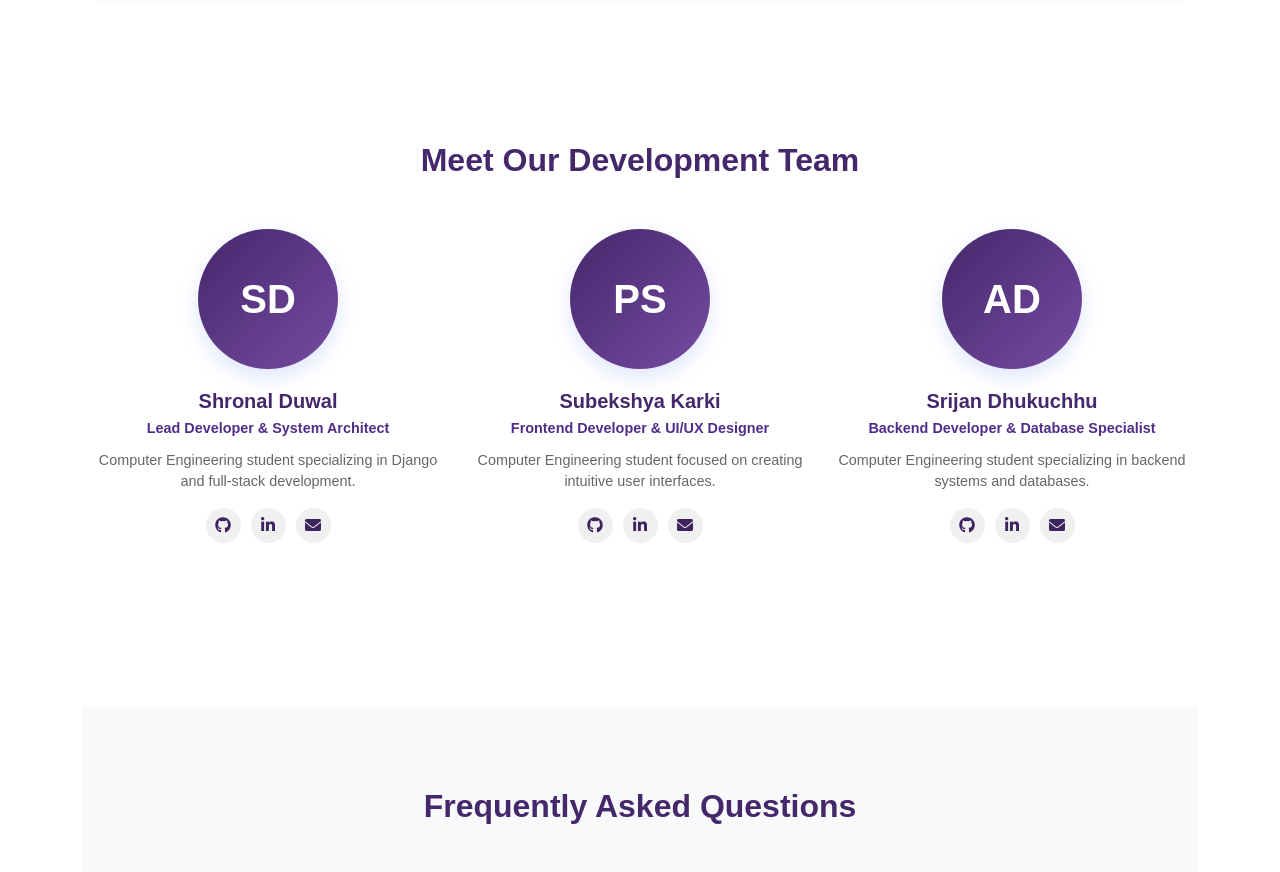
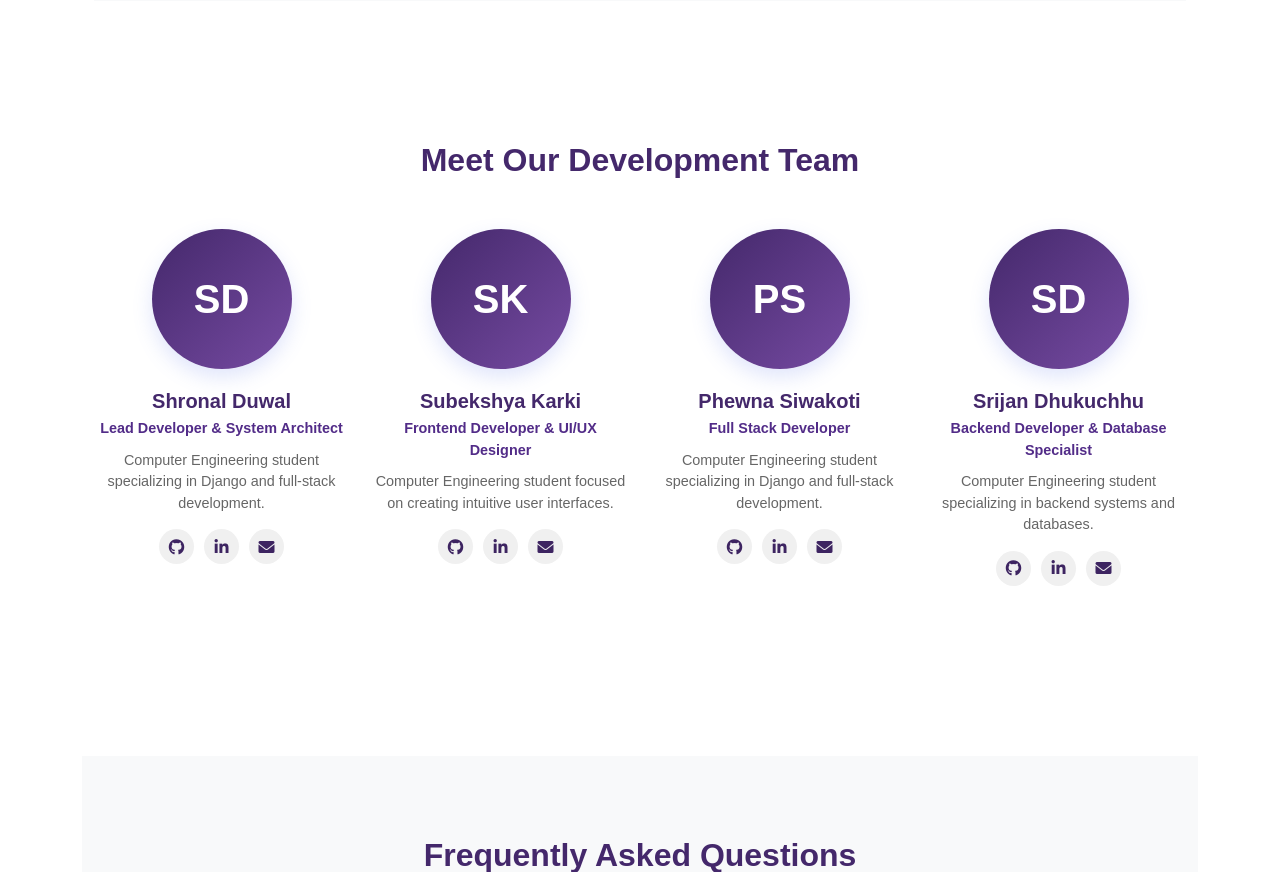
Before and after one commit to shronal/khec_ems, a Django app: page /contact/ in a window 1280 px wide. Shown: the part 1877-2749 px from the top of the page. Run offline with Django 5.2, Linux system fonts and the light colour scheme.

Commit message:
List and contact

```diff
--- a/templates/events/contact.html
+++ b/templates/events/contact.html
@@ -241,6 +241,7 @@
         opacity: 0;
         transform: translateY(40px);
         transition: all 1s ease;
+        margin-bottom: 30px;
     }
 
     .team-member.show {
@@ -365,22 +366,15 @@
     }
 
     /* Responsive */
+    @media (max-width: 992px) {
+        .team-member { margin-bottom: 40px; }
+    }
+
     @media (max-width: 768px) {
-        .form-row {
-            grid-template-columns: 1fr;
-        }
-
-        .contact-hero h1 {
-            font-size: 2.5rem;
-        }
-
-        .form-container {
-            padding: 30px;
-        }
-
-        .contact-info-card {
-            margin: 15px 0;
-        }
+        .form-row { grid-template-columns: 1fr; }
+        .contact-hero h1 { font-size: 2.5rem; }
+        .form-container { padding: 30px; }
+        .contact-info-card { margin: 15px 0; }
     }
 </style>
 {% endblock %}
@@ -500,61 +494,63 @@
 <div class="container">
     <div class="team-section">
         <h2>Meet Our Development Team</h2>
-        <div class="row">
-            <div class="col-md-4 mb-4">
+        <div class="row row-cols-1 row-cols-md-2 row-cols-lg-4 g-4">
+            <!-- Member 1 -->
+            <div class="col">
                 <div class="team-member">
                     <div class="team-avatar">SD</div>
                     <h5>Shronal Duwal</h5>
                     <div class="role">Lead Developer & System Architect</div>
                     <p>Computer Engineering student specializing in Django and full-stack development.</p>
                     <div class="social-links">
-                        <a href="https://github.com" class="social-link" title="GitHub">
-                            <i class="fab fa-github"></i>
-                        </a>
-                        <a href="https://linkedin.com" class="social-link" title="LinkedIn">
-                            <i class="fab fa-linkedin-in"></i>
-                        </a>
-                        <a href="mailto:rajesh.hamal@khec.edu.np" class="social-link" title="Email">
-                            <i class="fas fa-envelope"></i>
-                        </a>
+                        <a href="https://github.com" class="social-link" title="GitHub"><i class="fab fa-github"></i></a>
+                        <a href="https://linkedin.com" class="social-link" title="LinkedIn"><i class="fab fa-linkedin-in"></i></a>
+                        <a href="mailto:rajesh.hamal@khec.edu.np" class="social-link" title="Email"><i class="fas fa-envelope"></i></a>
                     </div>
                 </div>
             </div>
-            <div class="col-md-4 mb-4">
+
+            <!-- Member 2 (Previously Member 3) -->
+            <div class="col">
                 <div class="team-member">
-                    <div class="team-avatar">PS</div>
+                    <div class="team-avatar">SK</div>
                     <h5>Subekshya Karki</h5>
                     <div class="role">Frontend Developer & UI/UX Designer</div>
                     <p>Computer Engineering student focused on creating intuitive user interfaces.</p>
                     <div class="social-links">
-                        <a href="https://github.com" class="social-link" title="GitHub">
-                            <i class="fab fa-github"></i>
-                        </a>
-                        <a href="https://linkedin.com" class="social-link" title="LinkedIn">
-                            <i class="fab fa-linkedin-in"></i>
-                        </a>
-                        <a href="mailto:priya.sharma@khec.edu.np" class="social-link" title="Email">
-                            <i class="fas fa-envelope"></i>
-                        </a>
+                        <a href="https://github.com" class="social-link" title="GitHub"><i class="fab fa-github"></i></a>
+                        <a href="https://linkedin.com" class="social-link" title="LinkedIn"><i class="fab fa-linkedin-in"></i></a>
+                        <a href="mailto:priya.sharma@khec.edu.np" class="social-link" title="Email"><i class="fas fa-envelope"></i></a>
                     </div>
                 </div>
             </div>
-            <div class="col-md-4 mb-4">
+
+            <!-- Member 3 (Previously Member 2) -->
+            <div class="col">
                 <div class="team-member">
-                    <div class="team-avatar">AD</div>
+                    <div class="team-avatar">PS</div>
+                    <h5>Phewna Siwakoti</h5>
+                    <div class="role">Full Stack Developer</div>
+                    <p>Computer Engineering student specializing in Django and full-stack development.</p>
+                    <div class="social-links">
+                        <a href="https://github.com" class="social-link" title="GitHub"><i class="fab fa-github"></i></a>
+                        <a href="https://linkedin.com" class="social-link" title="LinkedIn"><i class="fab fa-linkedin-in"></i></a>
+                        <a href="mailto:rajesh.hamal@khec.edu.np" class="social-link" title="Email"><i class="fas fa-envelope"></i></a>
+                    </div>
+                </div>
+            </div>
+
+            <!-- Member 4 -->
+            <div class="col">
+                <div class="team-member">
+                    <div class="team-avatar">SD</div>
                     <h5>Srijan Dhukuchhu</h5>
                     <div class="role">Backend Developer & Database Specialist</div>
                     <p>Computer Engineering student specializing in backend systems and databases.</p>
                     <div class="social-links">
-                        <a href="https://github.com" class="social-link" title="GitHub">
-                            <i class="fab fa-github"></i>
-                        </a>
-                        <a href="https://linkedin.com" class="social-link" title="LinkedIn">
-                            <i class="fab fa-linkedin-in"></i>
-                        </a>
-                        <a href="mailto:amit.thapa@khec.edu.np" class="social-link" title="Email">
-                            <i class="fas fa-envelope"></i>
-                        </a>
+                        <a href="https://github.com" class="social-link" title="GitHub"><i class="fab fa-github"></i></a>
+                        <a href="https://linkedin.com" class="social-link" title="LinkedIn"><i class="fab fa-linkedin-in"></i></a>
+                        <a href="mailto:amit.thapa@khec.edu.np" class="social-link" title="Email"><i class="fas fa-envelope"></i></a>
                     </div>
                 </div>
             </div>
@@ -581,6 +577,7 @@
                             </div>
                         </div>
                     </div>
+
                     <div class="accordion-item">
                         <h2 class="accordion-header">
                             <button class="accordion-button collapsed" type="button" data-bs-toggle="collapse" data-bs-target="#faq2">
@@ -593,6 +590,7 @@
                             </div>
                         </div>
                     </div>
+
                     <div class="accordion-item">
                         <h2 class="accordion-header">
                             <button class="accordion-button collapsed" type="button" data-bs-toggle="collapse" data-bs-target="#faq3">
@@ -605,6 +603,7 @@
                             </div>
                         </div>
                     </div>
+
                     <div class="accordion-item">
                         <h2 class="accordion-header">
                             <button class="accordion-button collapsed" type="button" data-bs-toggle="collapse" data-bs-target="#faq4">
@@ -617,6 +616,7 @@
                             </div>
                         </div>
                     </div>
+
                     <div class="accordion-item">
                         <h2 class="accordion-header">
                             <button class="accordion-button collapsed" type="button" data-bs-toggle="collapse" data-bs-target="#faq5">
@@ -629,6 +629,7 @@
                             </div>
                         </div>
                     </div>
+
                     <div class="accordion-item">
                         <h2 class="accordion-header">
                             <button class="accordion-button collapsed" type="button" data-bs-toggle="collapse" data-bs-target="#faq6">
@@ -649,7 +650,6 @@
 
 <!-- Scroll Animations -->
 <script>
-    // Scroll animations
     const observer = new IntersectionObserver(entries => {
         entries.forEach(entry => {
             if (entry.isIntersecting) {
```
Also changed, not shown: templates/events/event_list.html (+39 -79 lines).
